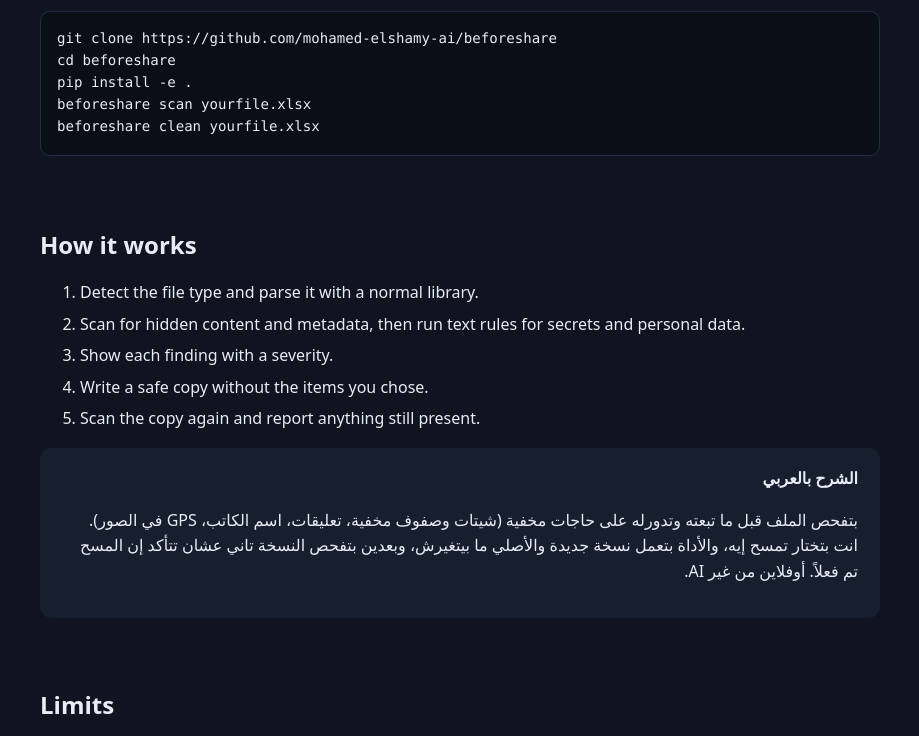
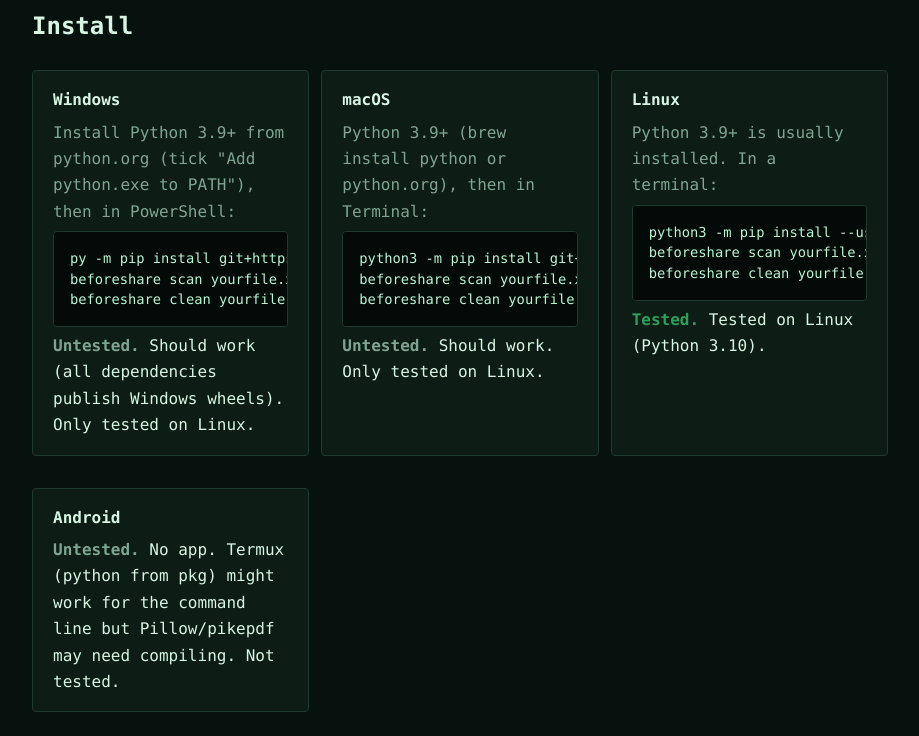
Before and after one commit to Hamasa-ElShamy/beforeshare, a plain HTML site: page docs/index.html in a window 1280 px wide. Shown: the part 1442-2178 px from the top of the page, without its empty margins (180-1099 px from the left). Drawn offline with Linux system fonts and the light colour scheme.

Commit message:
Add landing page (GitHub Pages)

```diff
--- a/docs/index.html
+++ b/docs/index.html
@@ -2,28 +2,36 @@
 <title>BeforeShare: Your files may reveal more than you think. Check them before you share.</title><meta name="description" content="Scan Excel, Word, PDF and image files for hidden data, create a safe copy, and verify the copy.">
 <meta property="og:title" content="BeforeShare"><meta property="og:description" content="Scan Excel, Word, PDF and image files for hidden data, create a safe copy, and verify the copy.">
 <style>
-:root{--bg:#0f1420;--card:#171e2e;--fg:#e8ecf4;--mut:#9aa6bd;--acc:#5b9dff;--acc2:#7ee0b5}
-*{box-sizing:border-box}body{margin:0;font:16px/1.6 system-ui,-apple-system,Segoe UI,Roboto,sans-serif;background:var(--bg);color:var(--fg)}
-.wrap{max-width:880px;margin:0 auto;padding:0 20px}
-header.hero{padding:72px 0 40px;text-align:center;background:radial-gradient(900px 300px at 50% -50px,#24407a55,transparent)}
-h1{font-size:3rem;margin:0 0 8px;letter-spacing:-1px}.tag{color:var(--mut);font-size:1.25rem;margin:0 auto 28px;max-width:640px}
-.btn{display:inline-block;padding:11px 22px;border-radius:9px;background:var(--acc);color:#04122b;font-weight:600;text-decoration:none;margin:4px}
-.btn.alt{background:transparent;color:var(--fg);border:1px solid #34405c}
-section{padding:28px 0}h2{font-size:1.5rem;margin:0 0 14px}
-.card{background:var(--card);border-radius:12px;padding:18px 22px;margin:12px 0}
-pre{background:#0a0e17;border:1px solid #232c44;border-radius:10px;padding:16px;overflow:auto;font-size:.88rem;line-height:1.5}
-code{font-family:ui-monospace,Menlo,Consolas,monospace}
-ul{padding-left:1.2rem}li{margin:6px 0}.grid{display:grid;grid-template-columns:repeat(auto-fit,minmax(240px,1fr));gap:12px}
-.mut{color:var(--mut)}.rtl{direction:rtl;text-align:right}img{max-width:100%;border-radius:10px;border:1px solid #232c44}
-footer{padding:40px 0 60px;color:var(--mut);text-align:center;font-size:.9rem}.warn{border-left:4px solid #d68910}
-</style></head><body>
+*{box-sizing:border-box}html{scroll-behavior:smooth}
+body{margin:0;font:16px/1.65 var(--body);background:var(--bg);color:var(--fg)}
+.wrap{max-width:900px;margin:0 auto;padding:0 22px}
+a{color:var(--acc)}code,pre{font-family:ui-monospace,Menlo,Consolas,monospace}
+pre{background:var(--code);color:var(--codefg);border:1px solid var(--line);border-radius:var(--r);padding:16px;overflow:auto;font-size:.86rem;line-height:1.5}
+.btn{display:inline-block;padding:11px 22px;border-radius:var(--r);background:var(--acc);color:var(--accfg);font-weight:600;text-decoration:none;margin:4px 8px 4px 0}
+.btn.alt{background:transparent;color:var(--fg);border:1px solid var(--line)}
+section{padding:26px 0}h2{font-family:var(--head);font-size:1.5rem;margin:0 0 14px}
+.card{background:var(--card);border:1px solid var(--line);border-radius:var(--r);padding:16px 20px;margin:10px 0}
+.grid{display:grid;grid-template-columns:repeat(auto-fit,minmax(250px,1fr));gap:12px}.grid .card{margin:0}
+.mut{color:var(--mut)}.rtl{direction:rtl;text-align:right}
+img.shot{max-width:100%;border-radius:var(--r);border:1px solid var(--line);margin:8px 0}
+.warn{border-left:5px solid var(--warn)}
+.os{display:grid;grid-template-columns:repeat(auto-fit,minmax(260px,1fr));gap:12px}.os h3{margin:0 0 6px;font-size:1rem}.os pre{margin:6px 0}
+footer{padding:44px 0 60px;color:var(--mut);text-align:center;font-size:.9rem}
+footer img{border-radius:50%;border:2px solid var(--line);display:block;margin:0 auto 10px}
+.badge{display:inline-block;font-size:.72rem;padding:2px 9px;border-radius:99px;border:1px solid var(--line);color:var(--mut);margin-left:6px;vertical-align:middle}
+.ok{color:#2e9e5b}.no{color:#c0392b}
+
+:root{--bg:#07110d;--fg:#d7f5e3;--mut:#7fa592;--card:#0d1c15;--line:#1d3a2c;--acc:#2ee59d;--accfg:#04150d;--code:#030a07;--codefg:#b8f7d4;--warn:#e5b02e;--r:4px;--body:ui-monospace,Menlo,Consolas,monospace;--head:ui-monospace,Menlo,Consolas,monospace}
+header.hero{padding:70px 0 40px;border-bottom:1px solid var(--line);background:repeating-linear-gradient(0deg,#0a1a13 0 2px,transparent 2px 4px)}
+h1{font-size:2.8rem;margin:0 0 8px}h1:before{content:"> ";color:var(--acc)}.tag{color:var(--mut);font-size:1.1rem;max-width:620px}
+.hero .wrap{text-align:left}</style></head><body>
 <header class="hero"><div class="wrap"><h1>BeforeShare</h1><p class="tag">Your files may reveal more than you think. Check them before you share.</p>
 <a class="btn" href="https://github.com/mohamed-elshamy-ai/beforeshare">View on GitHub</a><a class="btn alt" href="#install">Install</a>
-<p class="mut" style="margin-top:18px">Open source &middot; MIT license &middot; runs on your machine</p></div></header>
+<p class="mut" style="margin-top:16px">Open source &middot; MIT license &middot; early release v0.1.0</p></div></header>
 <main class="wrap">
 <section><h2>What it does</h2><p>BeforeShare scans a file for hidden sheets, hidden rows, comments, tracked changes, author names, GPS locations and more. You choose what to remove. It writes a new safe copy, then scans the copy again to check the removal worked. Your original is never changed.</p></section>
 <section><div class="grid"><div class="card"><b>Offline</b><div class="mut">No cloud, no AI model. Plain rules you can read.</div></div><div class="card"><b>Verified safe copy</b><div class="mut">The copy is rescanned after cleaning.</div></div><div class="card"><b>4 file families</b><div class="mut">Excel, Word, PDF, images.</div></div><div class="card"><b>Command line and window</b><div class="mut">CLI is tested. The window app is not tested on a desktop yet.</div></div></div></section>
-<section><h2>Example</h2><pre><code>$ beforeshare scan demo/Company_Report.xlsx
+<section><h2>Examples</h2><h3>Real output from the demo files in the repo</h3><pre><code>$ beforeshare scan demo/Company_Report.xlsx
 BeforeShare Report
 
 File: demo/Company_Report.xlsx
@@ -36,14 +44,24 @@ Found:
   [MEDIUM] 7 email address(es) in content  (review manually, cannot be removed automatically)
   [MEDIUM] Document properties (author: Omar Khaled)</code></pre></section>
 
-<section id="install"><h2>Install</h2><pre><code>git clone https://github.com/mohamed-elshamy-ai/beforeshare
-cd beforeshare
-pip install -e .
+<section id="install"><h2>Install</h2><div class="os">
+<div class="card"><h3>Windows</h3><div class="mut">Install Python 3.9+ from python.org (tick "Add python.exe to PATH"), then in PowerShell:</div>
+<pre><code>py -m pip install git+https://github.com/mohamed-elshamy-ai/beforeshare
 beforeshare scan yourfile.xlsx
-beforeshare clean yourfile.xlsx</code></pre></section>
+beforeshare clean yourfile.xlsx</code></pre><div><span class="mut"><b>Untested.</b></span> Should work (all dependencies publish Windows wheels). Only tested on Linux.</div></div>
+<div class="card"><h3>macOS</h3><div class="mut">Python 3.9+ (<code>brew install python</code> or python.org), then in Terminal:</div>
+<pre><code>python3 -m pip install git+https://github.com/mohamed-elshamy-ai/beforeshare
+beforeshare scan yourfile.xlsx
+beforeshare clean yourfile.xlsx</code></pre><div><span class="mut"><b>Untested.</b></span> Should work. Only tested on Linux.</div></div>
+<div class="card"><h3>Linux</h3><div class="mut">Python 3.9+ is usually installed. In a terminal:</div>
+<pre><code>python3 -m pip install --user git+https://github.com/mohamed-elshamy-ai/beforeshare
+beforeshare scan yourfile.xlsx
+beforeshare clean yourfile.xlsx</code></pre><div><span class="ok"><b>Tested.</b></span> Tested on Linux (Python 3.10).</div></div>
+<div class="card"><h3>Android</h3><div><span class="mut"><b>Untested.</b></span> No app. Termux (python from pkg) might work for the command line but Pillow/pikepdf may need compiling. Not tested.</div></div>
+</div></section>
 <section><h2>How it works</h2><ol><li>Detect the file type and parse it with a normal library.</li><li>Scan for hidden content and metadata, then run text rules for secrets and personal data.</li><li>Show each finding with a severity.</li><li>Write a safe copy without the items you chose.</li><li>Scan the copy again and report anything still present.</li></ol>
 <div class="card rtl"><b>الشرح بالعربي</b><p>بتفحص الملف قبل ما تبعته وتدورله على حاجات مخفية (شيتات وصفوف مخفية، تعليقات، اسم الكاتب، GPS في الصور). انت بتختار تمسح إيه، والأداة بتعمل نسخة جديدة والأصلي ما بيتغيرش، وبعدين بتفحص النسخة تاني عشان تتأكد إن المسح تم فعلاً. أوفلاين من غير AI.</p></div></section>
-<section><h2>Limits</h2><div class="card warn"><ul><li>A safe copy is not a guarantee. Only the listed checks run.</li><li>Text patterns (emails, cards, IDs, secrets) are reported for you to review, not removed.</li><li>PDF white text and drawn redactions are not detected. PowerPoint is not supported.</li><li>Excel charts and pivot tables may be lost in the copy.</li></ul></div></section>
+<section><h2>Honest limits</h2><div class="card warn"><ul><li>A safe copy is not a guarantee. Only the listed checks run.</li><li>Text patterns (emails, cards, IDs, secrets) are reported for you to review, not removed.</li><li>PDF white text and drawn redactions are not detected. PowerPoint is not supported.</li><li>Excel charts and pivot tables may be lost in the copy.</li></ul></div></section>
 </main>
-<footer><img src="author.jpg" alt="Mohamed Elshamy" width="64" height="64" style="border-radius:50%;border:2px solid #34405c;display:block;margin:0 auto 10px"> Built by <a style="color:var(--acc)" href="https://github.com/mohamed-elshamy-ai">Mohamed Elshamy</a>. Early release (v0.1.0). Issues and pull requests are welcome on <a style="color:var(--acc)" href="https://github.com/mohamed-elshamy-ai/beforeshare">GitHub</a>.</footer>
+<footer><img src="author.jpg" alt="Mohamed Elshamy" width="64" height="64">Built by <a href="https://github.com/mohamed-elshamy-ai">Mohamed Elshamy</a>. Issues and pull requests are welcome on <a href="https://github.com/mohamed-elshamy-ai/beforeshare">GitHub</a>.</footer>
 </body></html>
```
Also changed, not shown: 1 other file.
